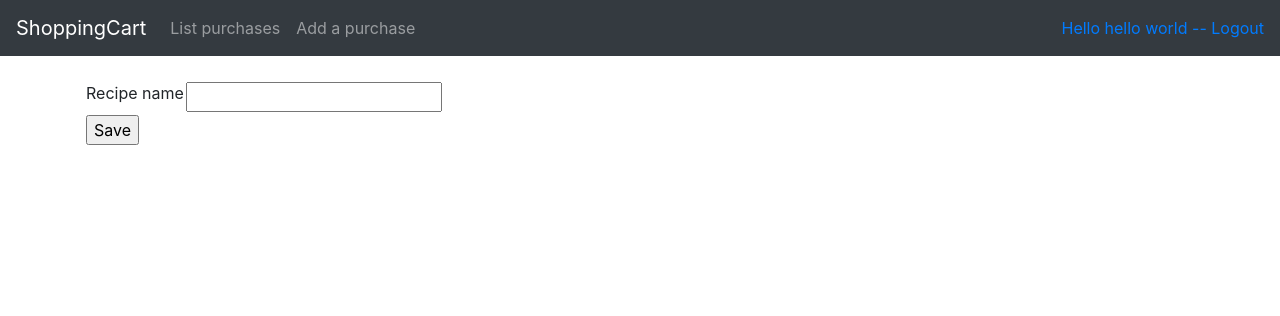
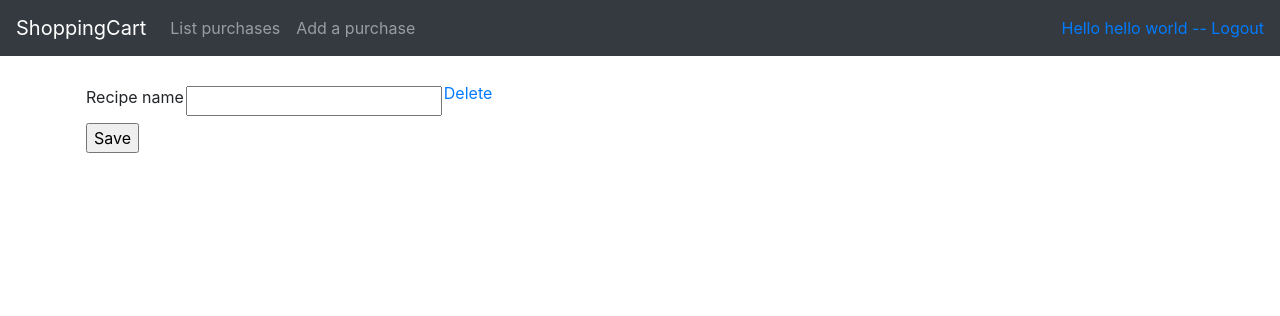
Before and after one commit to Redomy/Ostoskassi, a Flask app: page /recipes/edit/1/ in a window 1280 px wide. Shown: the top 316 px of the page. Run offline with Flask 2, Linux system fonts and the light colour scheme; a user stored in the database is signed in; data comes from the database, SQL or seed files in the repository; both versions use the stored data as it was after the commit; some libraries are stand-ins or nearby versions.

Commit message:
recipes edit

```diff
--- a/application/recipes/views.py
+++ b/application/recipes/views.py
@@ -36,6 +36,13 @@ def recipes_editform(recipe_id):
     recipe = Recipe.query.get(recipe_id)
     return render_template("recipes/edit.html", form = RecipeForm(), recipe=recipe)
 
+@app.route("/recipes/edit/<recipe_id>/delete/")
+@login_required
+def recipes_delete(recipe_id):
+    recipe = Recipe.query.get(recipe_id)
+    db.session().delete(recipe)
+    db.session().commit()
+    return redirect("/recipes")
 
 @app.route("/recipes/", methods=["POST"])
 @login_required
--- a/application/templates/recipes/edit.html
+++ b/application/templates/recipes/edit.html
@@ -11,6 +11,7 @@
 	  {{ form.name }}
 	</td>
   <td>
+    <a href='/recipes/edit/{{ recipe.id }}/delete'>Delete</a>
     <ul>
       {% for error in form.name.errors %}
       <li>{{ error }}</li>
--- a/application/templates/recipes/list.html
+++ b/application/templates/recipes/list.html
@@ -11,6 +11,7 @@
       <td>{{ recipe.name }}</td>
       <td>{{ recipe.account_id }}</td>
       <td>
+        <a href='/recipes/edit/{{ recipe.id }}'>Edit</a>
       </td>
     </tr>
     {% endfor %}
```
Also changed, not shown: application/purchases.db.
